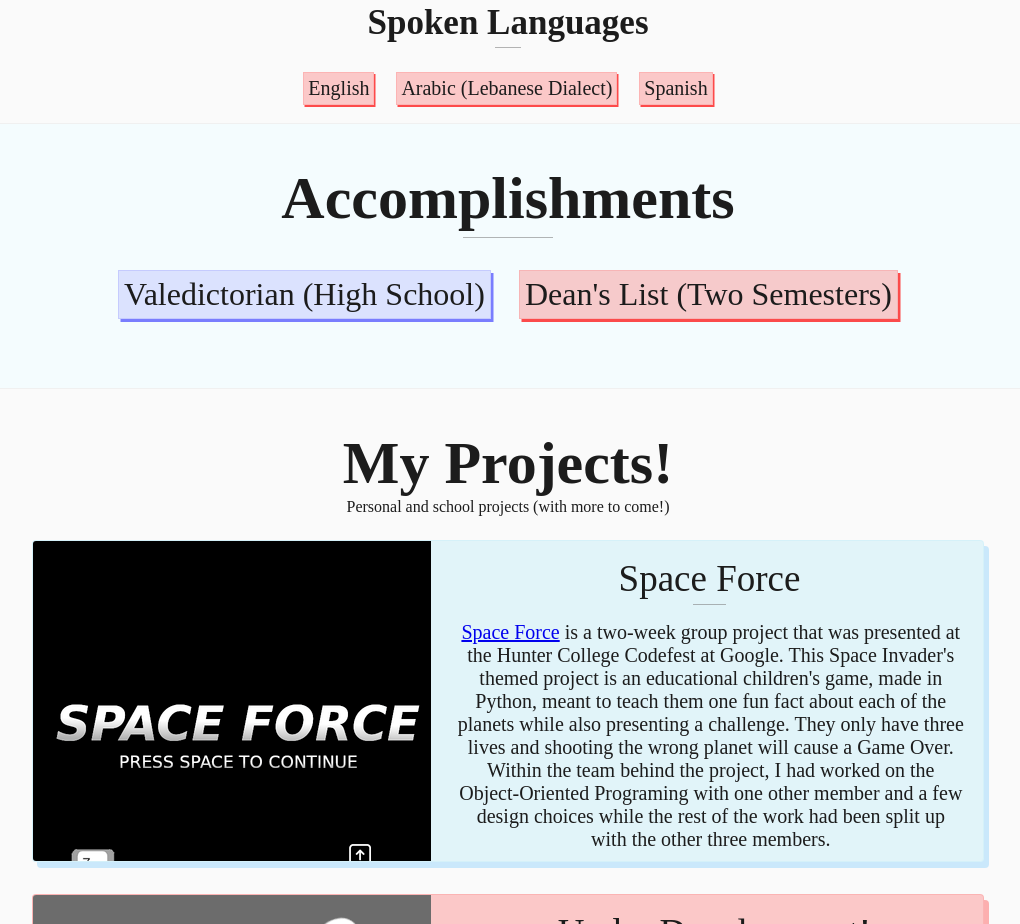
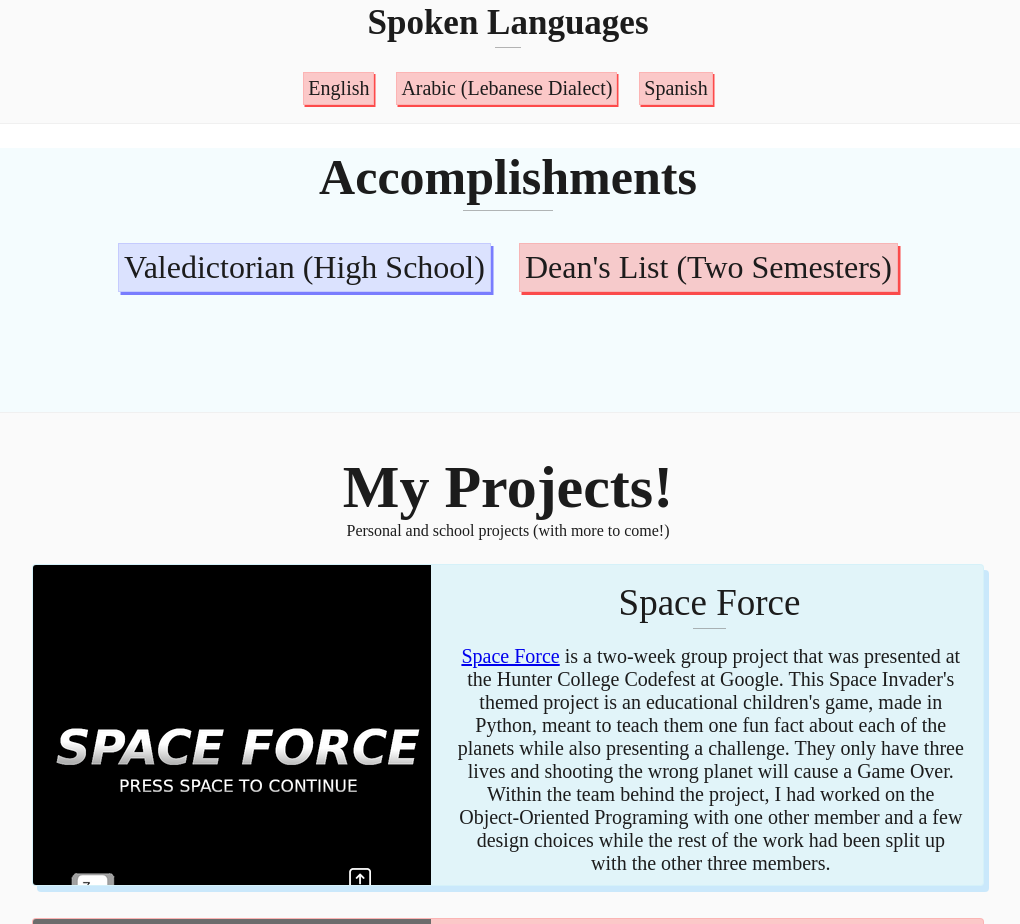
Before and after one commit to Delkik/delkik.github.io, a plain HTML site: page index.html in a window 1280 px wide. Shown: the part 1899-2823 px from the top of the page, without its empty margins (132-1152 px from the left). Drawn offline with Linux system fonts and the light colour scheme.

Commit message:
Changed font size for smaller screens

```diff
--- a/CSS/style.css
+++ b/CSS/style.css
@@ -305,6 +305,10 @@ footer{
   width: 3%;
 }
 
+.accomplish{
+  font-size: 50px;
+}
+
 @media (max-width: 1710px) {
   .personal, .professional{
     width: 60vw;
--- a/index.html
+++ b/index.html
@@ -100,7 +100,7 @@
 
 
     <div id="accomplishments">
-      <h1 class="skill">Accomplishments</h1>
+      <h1 class="accomplish">Accomplishments</h1>
       <hr class="brk accomp">
       <div class="acc val">Valedictorian (High School)</div>
       <div class="acc dean">Dean's List (Two Semesters)</div>
```
